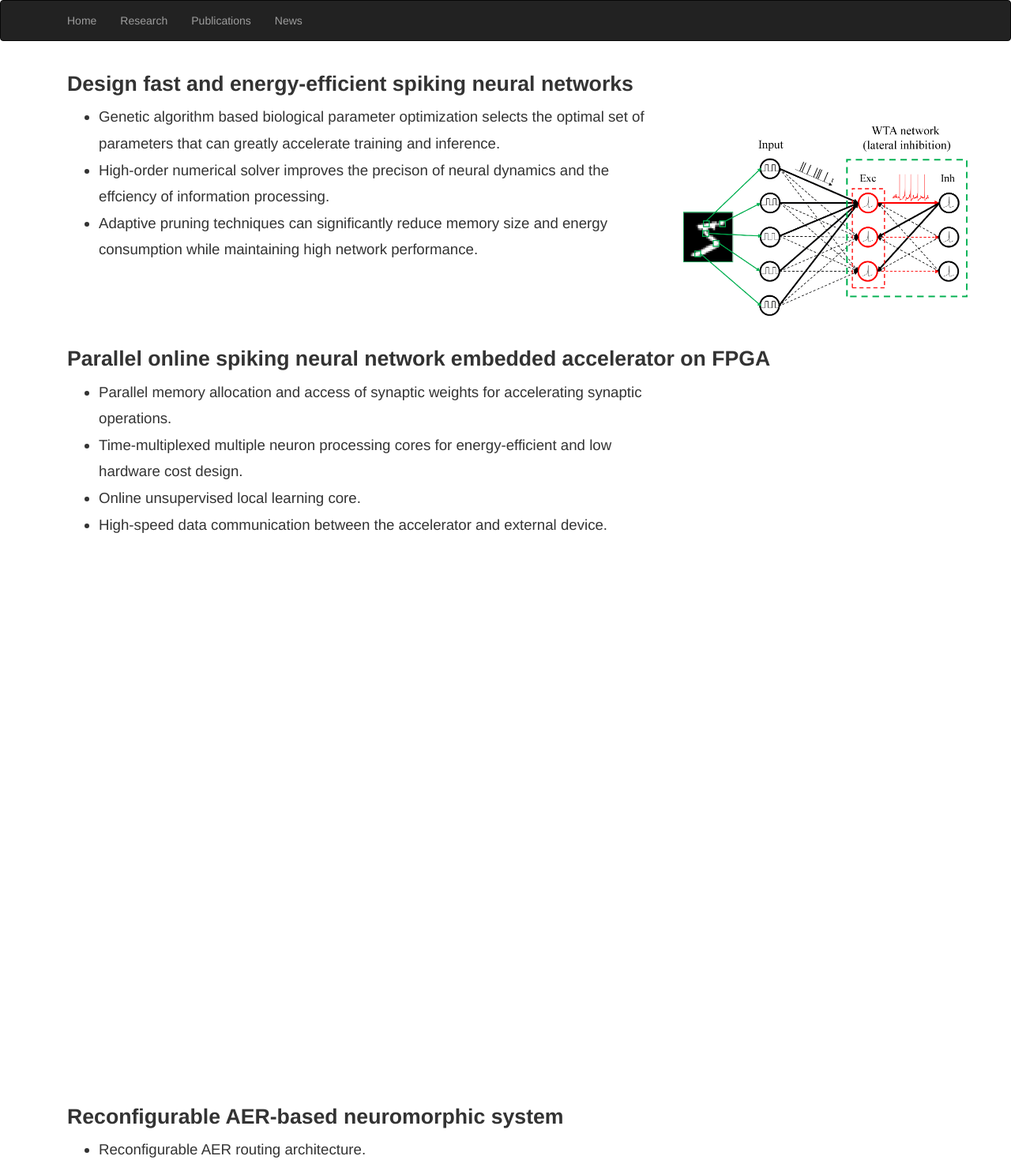
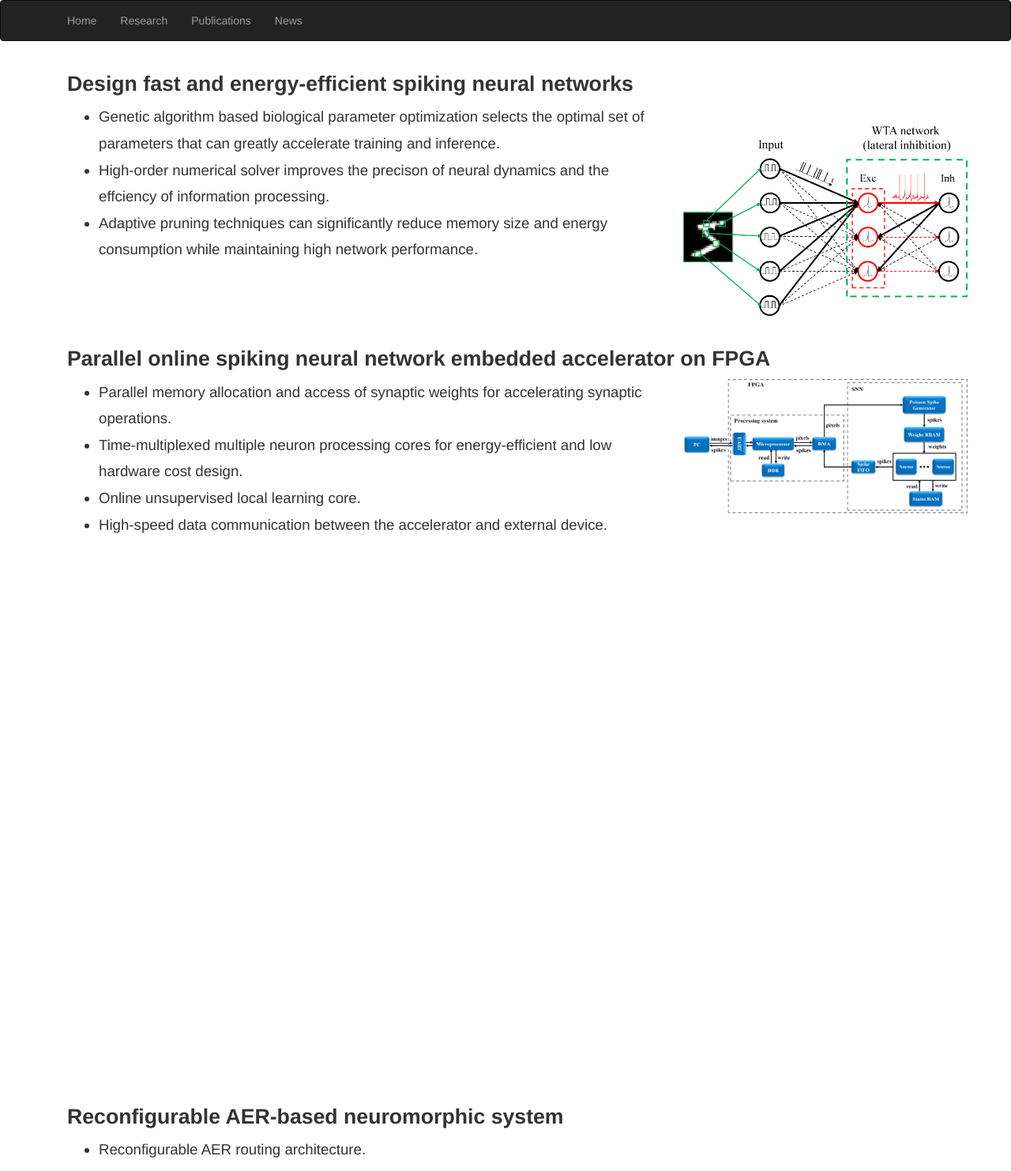
Before and after one commit to Wenzheguo/Wenzheguo.github.io, a Jekyll site: the page built from Research/index.html, in a window 1280 px wide. Shown: the whole page at 79% size. Built offline with Jekyll 4.4.1, drawn with Linux system fonts in a browser that asks for light colours.

Commit message:
Update index.html

```diff
--- a/Research/index.html
+++ b/Research/index.html
@@ -30,7 +30,7 @@ title: Research
                 <li> High-speed data communication between the accelerator and external device. </li>
             </ul>
         </div>
-        <div class="col-md-4" style="height: 100vh;>
+        <div class="col-md-4" style="height: 100vh;">
             <img class="img-responsive" src="/images/system_overview.png" style="width:200;height=200" alt="Myself"><br>
         </div>
     </div>
```
